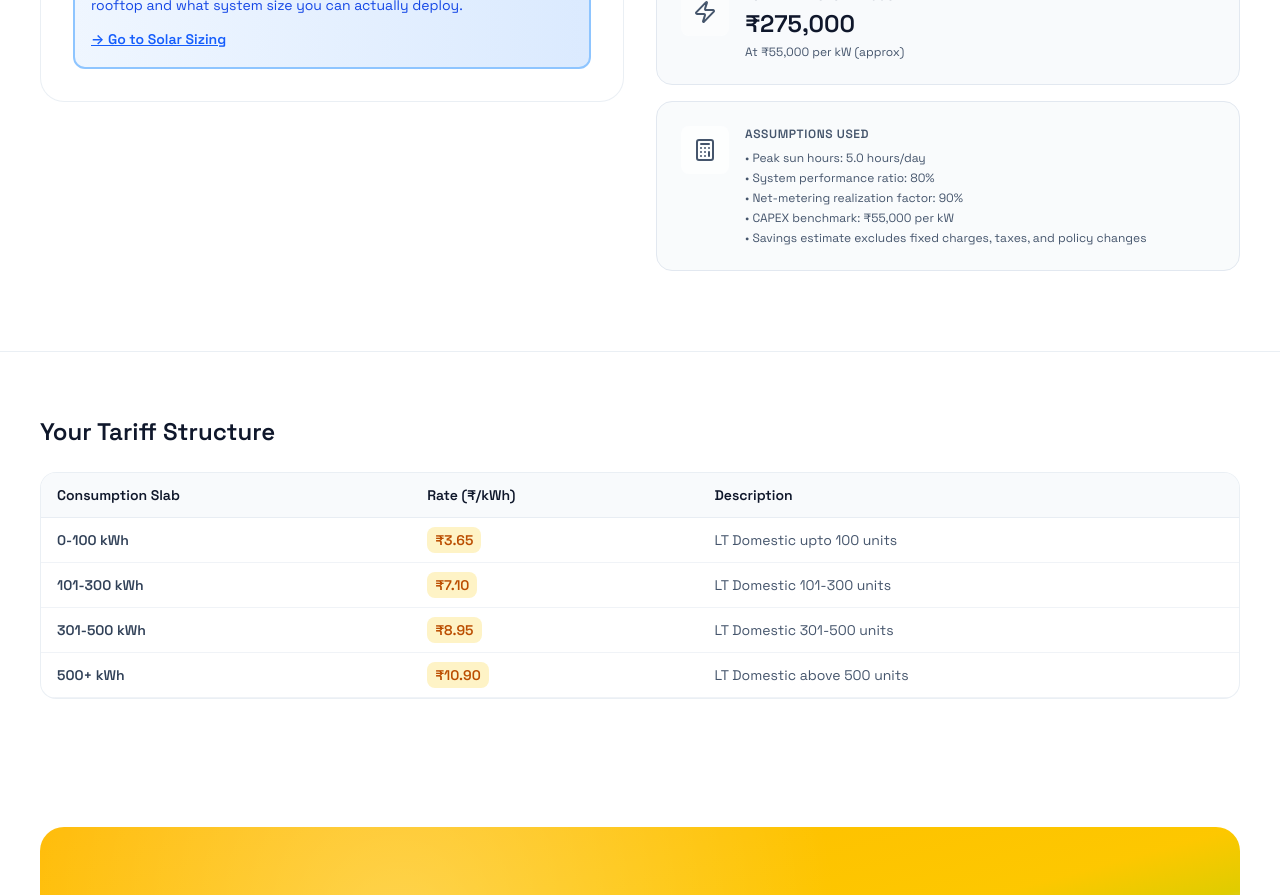
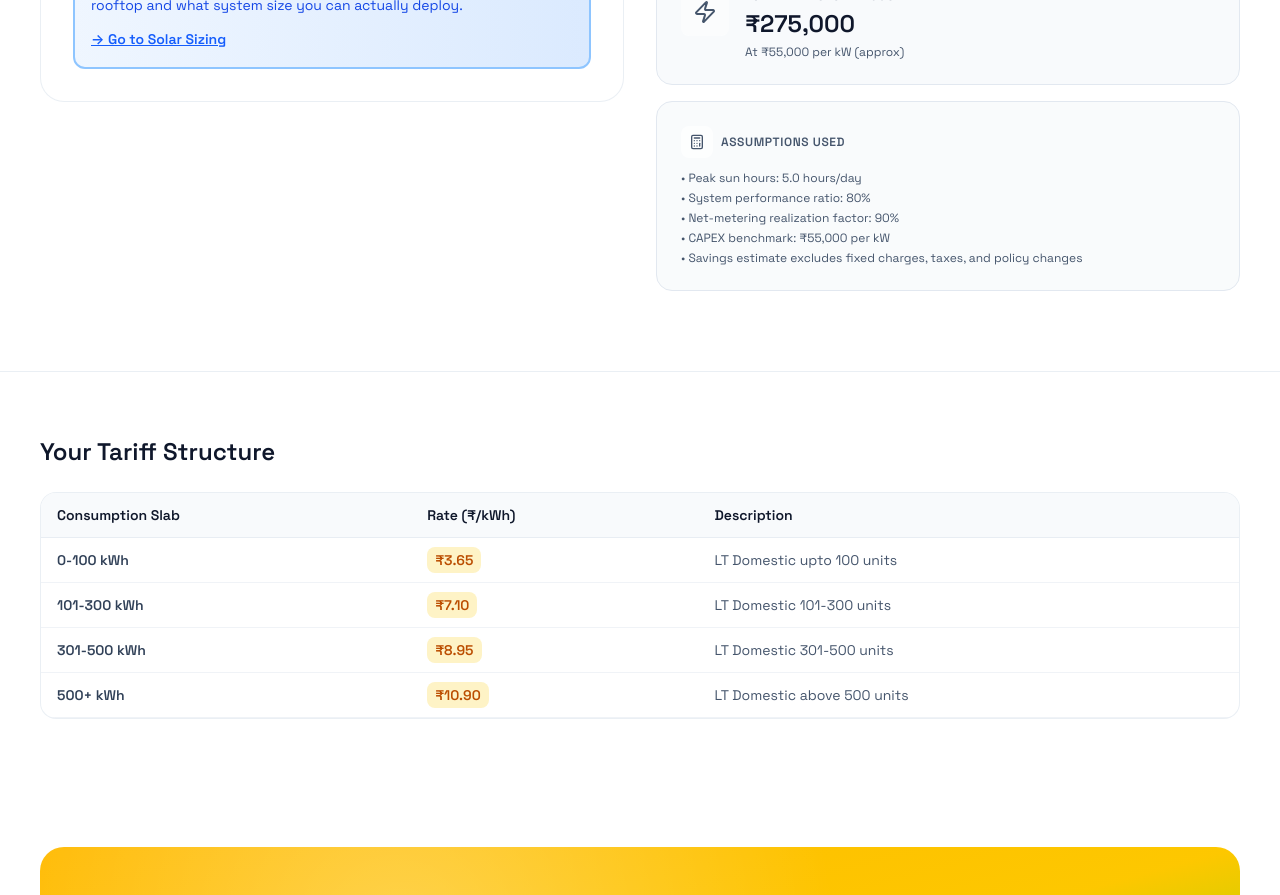
Before and after one commit to sooryx-eng/Sooryx_Live, a Next.js app: page /calculator in a window 1280 px wide. Shown: the part 1140-2035 px from the top of the page. Built offline with nearby package versions, Linux system fonts and the light colour scheme.

Commit message:
Reshape assumptions card to single-column layout and remove left gutter

```diff
--- a/app/calculator/page.tsx
+++ b/app/calculator/page.tsx
@@ -566,14 +566,14 @@ export default function SolarCalculator() {
               transition={{ delay: 0.35 }}
               className="rounded-2xl border border-slate-200 bg-slate-50/80 p-6"
             >
-              <div className="flex items-start gap-4">
-                <div className="rounded-lg bg-white/70 p-3">
-                  <Calculator className="size-6 text-slate-600" />
+              <div className="mb-3 flex items-center gap-2">
+                <div className="rounded-lg bg-white/70 p-2">
+                  <Calculator className="size-4 text-slate-600" />
                 </div>
-                <div className="flex-1">
-                  <p className="mb-2 text-xs font-semibold uppercase tracking-wider text-slate-600">
+                <p className="text-xs font-semibold uppercase tracking-wider text-slate-600">
                   Assumptions used
                 </p>
+              </div>
               <ul className="space-y-1 text-xs text-slate-600">
                 <li>• Peak sun hours: {peakSunHours.toFixed(1)} hours/day</li>
                 <li>• System performance ratio: {(systemEfficiency * 100).toFixed(0)}%</li>
@@ -581,8 +581,6 @@ export default function SolarCalculator() {
                 <li>• CAPEX benchmark: ₹55,000 per kW</li>
                 <li>• Savings estimate excludes fixed charges, taxes, and policy changes</li>
               </ul>
-                </div>
-              </div>
             </motion.div>
           </motion.div>
         </div>
```
Lines whose indentation alone changed are shown as unchanged.
